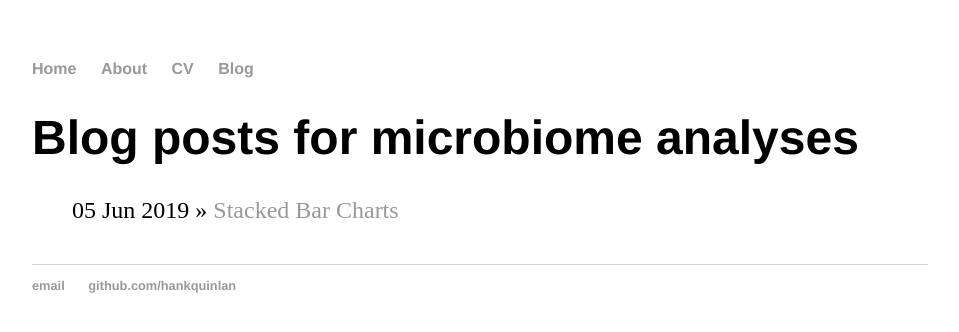
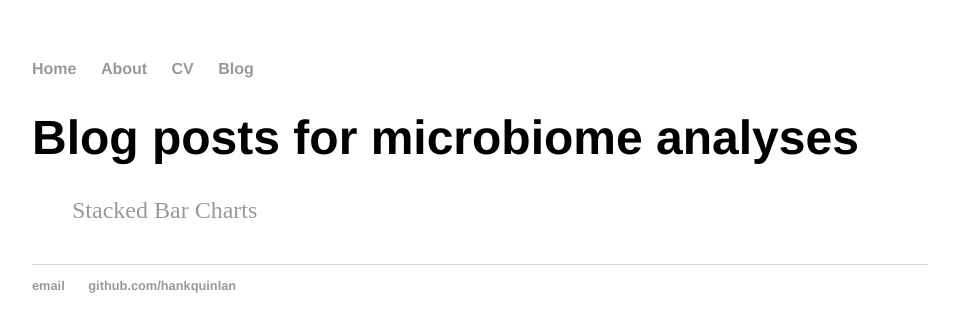
Before and after one commit to jkzorz/jkzorz.github.io, a Jekyll site: the page built from blog/index.html, in a window 1280 px wide. Shown: the top 332 px of the page, without its empty margins (160-1119 px from the left). Built offline with Jekyll 4.4.1, drawn with Linux system fonts in a browser that asks for light colours.

```diff
--- a/blog/index.html
+++ b/blog/index.html
@@ -6,6 +6,6 @@ title: Blog posts for microbiome analyses
 	<ul class="posts">
 
 	  {% for post in site.posts %}
-	    <li><span>{{ post.date | date_to_string }}</span> » <a href="{{ post.url }}" title="{{ post.title }}">{{ post.title }}</a></li>
+	    <li><a href="{{ post.url }}" title="{{ post.title }}">{{ post.title }}</a></li>
 	  {% endfor %}
 	</ul>
```
